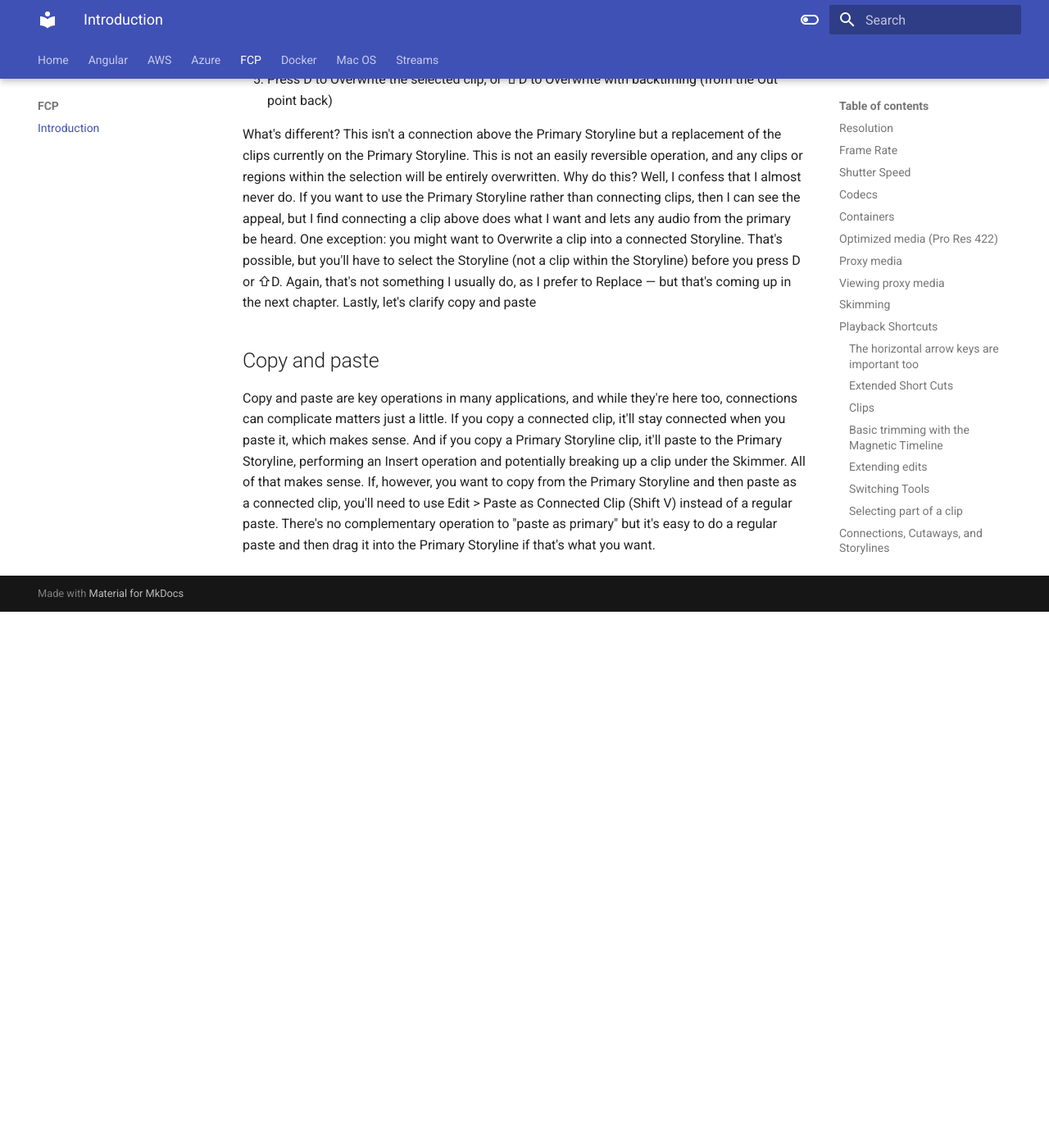
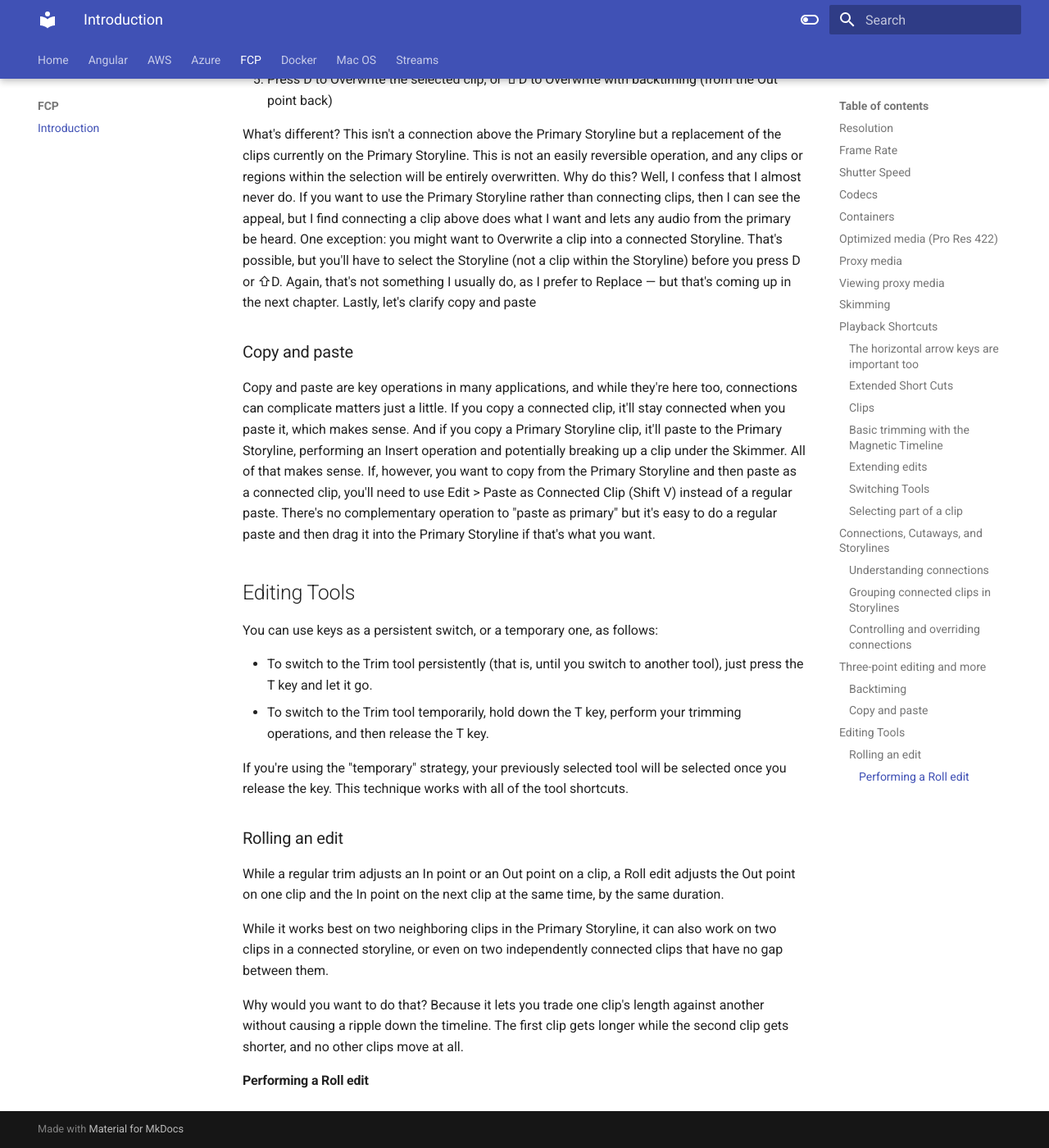
Before and after one commit to muathali/notes, an MkDocs documentation site: the page built from docs/fcp/intro.md, in a window 1280 px wide and 1400 px high, scrolled down 12900 px. Shown: the whole window at 82% size. Built offline with MkDocs 1.6.1 and Material for MkDocs 9.7.7, drawn with Linux system fonts in a browser that asks for light colours; before the commit the page ends 13646 px from its top, so only the background shows below that.

Commit message:
Update intro.md

```diff
--- a/docs/fcp/intro.md
+++ b/docs/fcp/intro.md
@@ -299,7 +299,26 @@ t's possible to Overwrite with two points on a source clip and a third on the ti
 What's different? This isn't a connection above the Primary Storyline but a replacement of the clips currently on the Primary Storyline. This is not an easily reversible operation, and any clips or regions within the selection will be entirely overwritten. Why do this? Well, I confess that I almost never do. If you want to use the Primary Storyline rather than connecting clips, then I can see the appeal, but I find connecting a clip above does what I want and lets any audio from the primary be heard.
 One exception: you might want to Overwrite a clip into a connected Storyline. That's possible, but you'll have to select the Storyline (not a clip within the Storyline) before you press D or ⇧D. Again, that's not something I usually do, as I prefer to Replace — but that's coming up in the next chapter. Lastly, let's clarify copy and paste
 
-## Copy and paste
+### Copy and paste
 
 Copy and paste are key operations in many applications, and while they're here too, connections can complicate matters just a little. If you copy a connected clip, it'll stay connected when you paste it, which makes sense. And if you copy a Primary Storyline clip, it'll paste to the Primary Storyline, performing an Insert operation and potentially breaking up a clip under the Skimmer. All of that makes sense.
 If, however, you want to copy from the Primary Storyline and then paste as a connected clip, you'll need to use Edit > Paste as Connected Clip (Shift V) instead of a regular paste. There's no complementary operation to "paste as primary" but it's easy to do a regular paste and then drag it into the Primary Storyline if that's what you want.
+
+## Editing Tools
+
+You can use keys as a persistent switch, or a temporary one, as follows:
+
+- To switch to the Trim tool persistently (that is, until you switch to another tool), just press the T key and let it go.
+- To switch to the Trim tool temporarily, hold down the T key, perform your trimming operations, and then release the T key.
+
+If you're using the "temporary" strategy, your previously selected tool will be selected once you release the key. This technique works with all of the tool shortcuts.
+
+### Rolling an edit
+
+While a regular trim adjusts an In point or an Out point on a clip, a Roll edit adjusts the Out point on one clip and the In point on the next clip at the same time, by the same duration.
+
+While it works best on two neighboring clips in the Primary Storyline, it can also work on two clips in a connected storyline, or even on two independently connected clips that have no gap between them.
+
+Why would you want to do that? Because it lets you trade one clip's length against another without causing a ripple down the timeline. The first clip gets longer while the second clip gets shorter, and no other clips move at all.
+
+#### Performing a Roll edit
```
